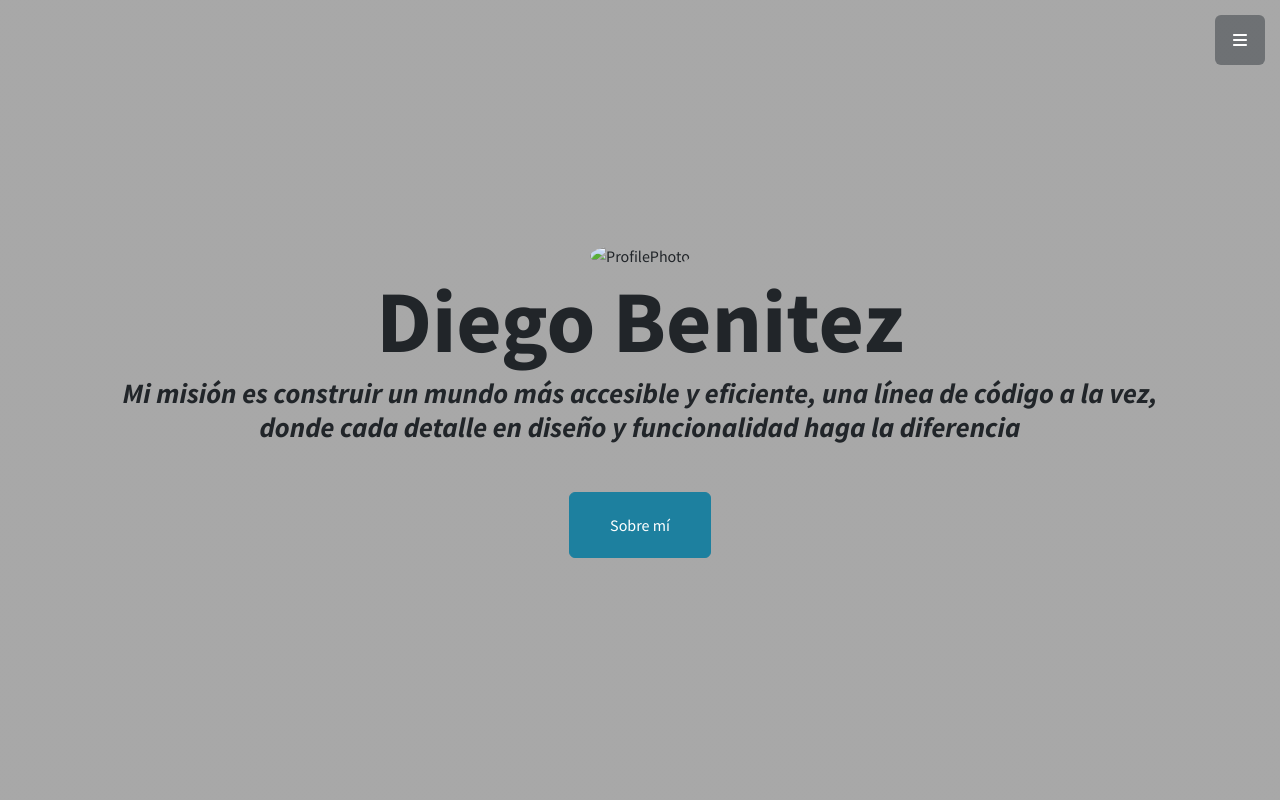
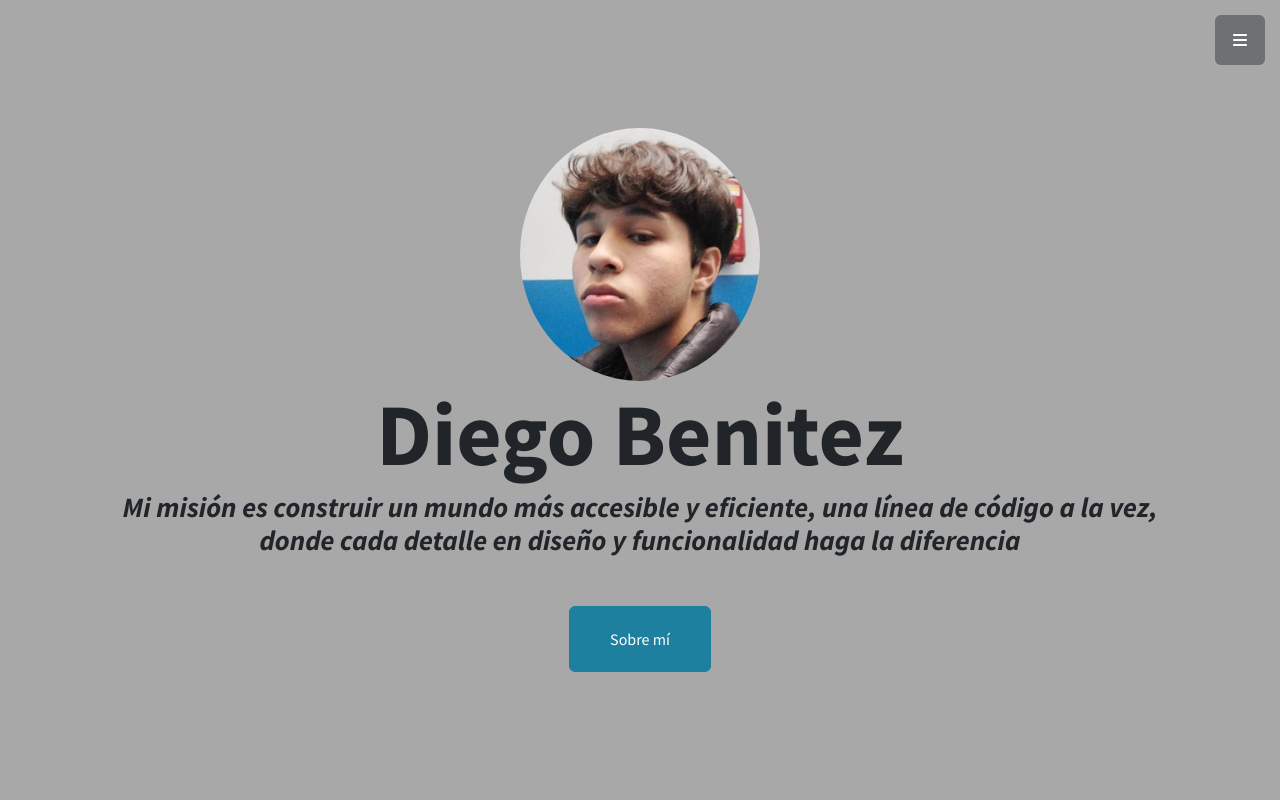
Before and after one commit to diegobenitez2005/portafolio_diego_benitez, a website: page index.html in a window 1280 px wide. Shown: the top 800 px of the page. Drawn offline with nearby package versions, Linux system fonts and the light colour scheme; files that its build step writes are made by us from their sources; the site is published under a folder, as on GitHub Pages, so addresses that start at the root find nothing.

Commit message:
tercer commit

```diff
--- a/index.html
+++ b/index.html
@@ -34,7 +34,7 @@
         <header class="masthead d-flex align-items-center">
             <div class="container px-4 px-lg-5 text-center">
                 <div class="px-4">
-                    <img src="/dist/assets/img/foto2cortada.jpg" class="img-fluid rounded-circle profile-img" alt="ProfilePhoto" style="width: 24%;">
+                    <img src="dist/assets/img/foto2cortada.jpg" class="img-fluid rounded-circle profile-img" alt="ProfilePhoto" style="width: 24%;">
                 </div>
                 <h1 class="mb-1">Diego Benitez</h1>
                 <h3 class="mb-5"><em>Mi misión es construir un mundo más accesible y eficiente, una línea de código a la vez, donde cada detalle en diseño y funcionalidad haga la diferencia </em></h3>
```
